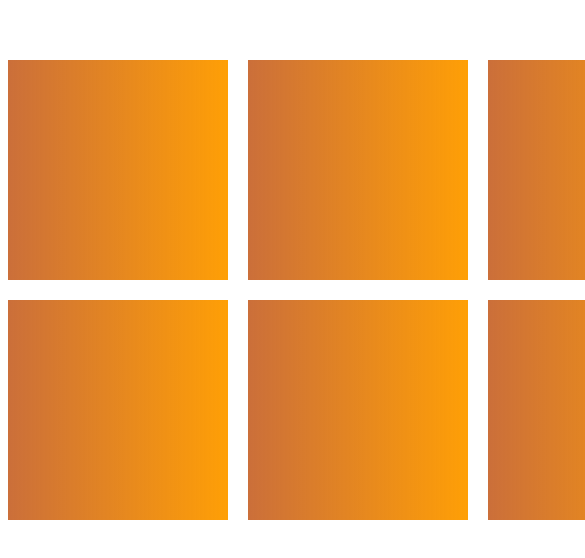
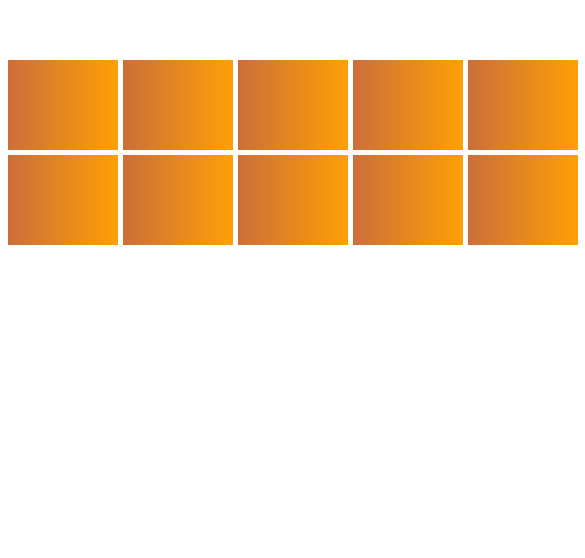
Before and after one commit to annie-uchiha/memory-game-via-vue, a Vue app in the folder memory-game/: page / in a window 390 px wide. Shown: the top 558 px of the page, 585 px wide, since content can reach past the window. Built offline with nearby package versions, Linux system fonts and the light colour scheme.

Commit message:
adjust styles and add media queries

```diff
--- a/memory-game/src/components/GameBoard.vue
+++ b/memory-game/src/components/GameBoard.vue
@@ -129,7 +129,8 @@ export default {
 <style scoped>
 .grid {
   display: grid;
-  gap: 20px;
+  grid-row-gap: 20px;
+  grid-column-gap: 10px;
 }
 
 .grid-level-1 {
@@ -143,17 +144,37 @@ export default {
 }
 
 .grid-level-3 {
-  grid-template-columns: repeat(6, 1fr);
-  grid-template-rows: repeat(3, 1fr);
+  grid-template-columns: repeat(5, 1fr);
+  grid-template-rows: repeat(4, 1fr);
 }
 
 .grid-level-4 {
-  grid-template-columns: repeat(7, 1fr);
-  grid-template-rows: repeat(3, 1fr);
+  grid-template-columns: repeat(6, 1fr);
+  grid-template-rows: repeat(5, 1fr);
 }
 
 .grid-level-5 {
-  grid-template-columns: repeat(8, 1fr);
-  grid-template-rows: repeat(3, 1fr);
+  grid-template-columns: repeat(7, 1fr);
+  grid-template-rows: repeat(4, 1fr);
+}
+
+media (max-width: 768px) {
+  .grid {
+    gap: 10px;
+  }
+  .card {
+    width: 160px;
+    height: 120px;
+  }
+}
+
+@media (max-width: 480px) {
+  .grid {
+    gap: 5px;
+  }
+  .card {
+    width: 110px;
+    height: 90px;
+  }
 }
 </style>
```
